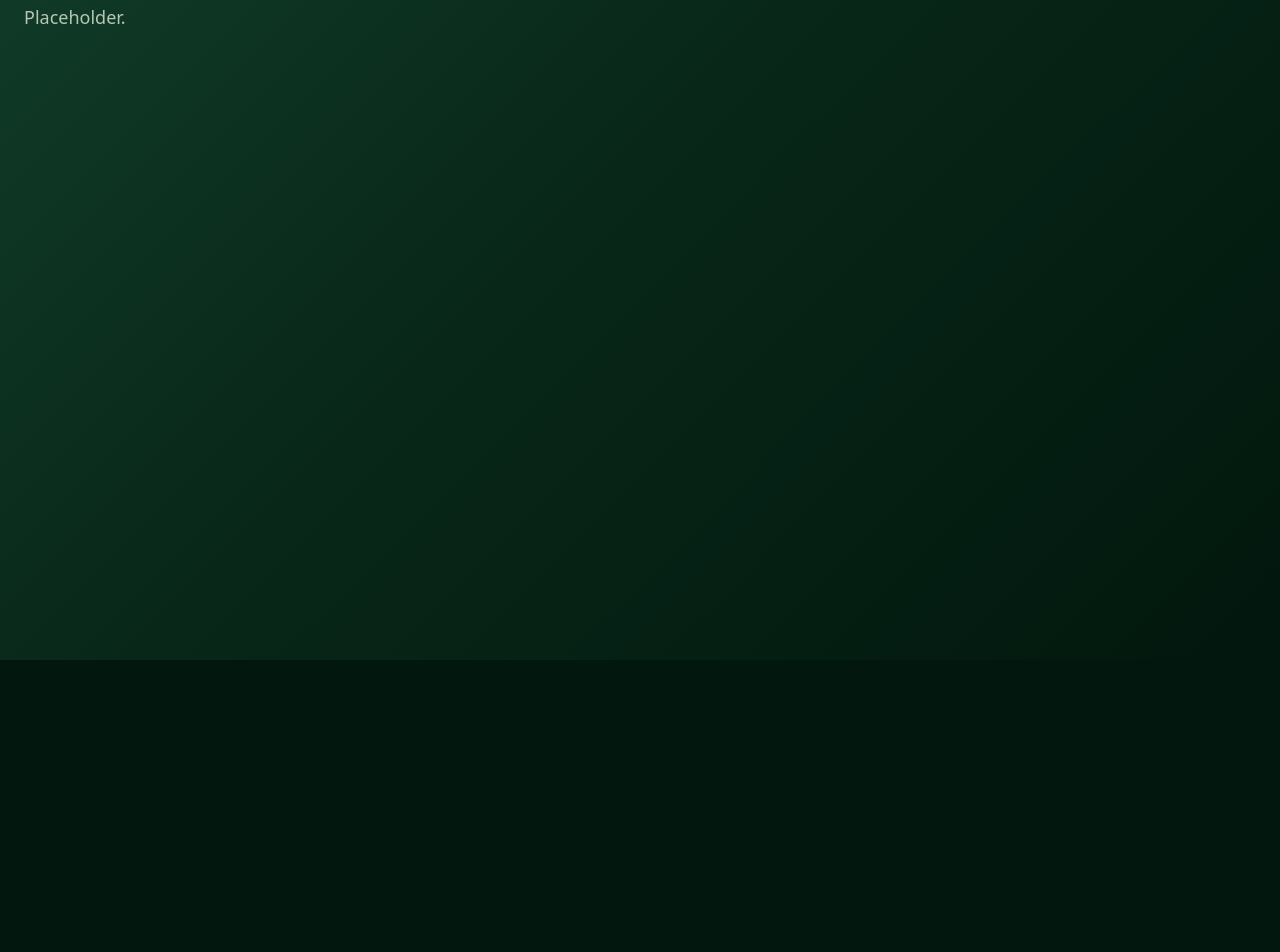
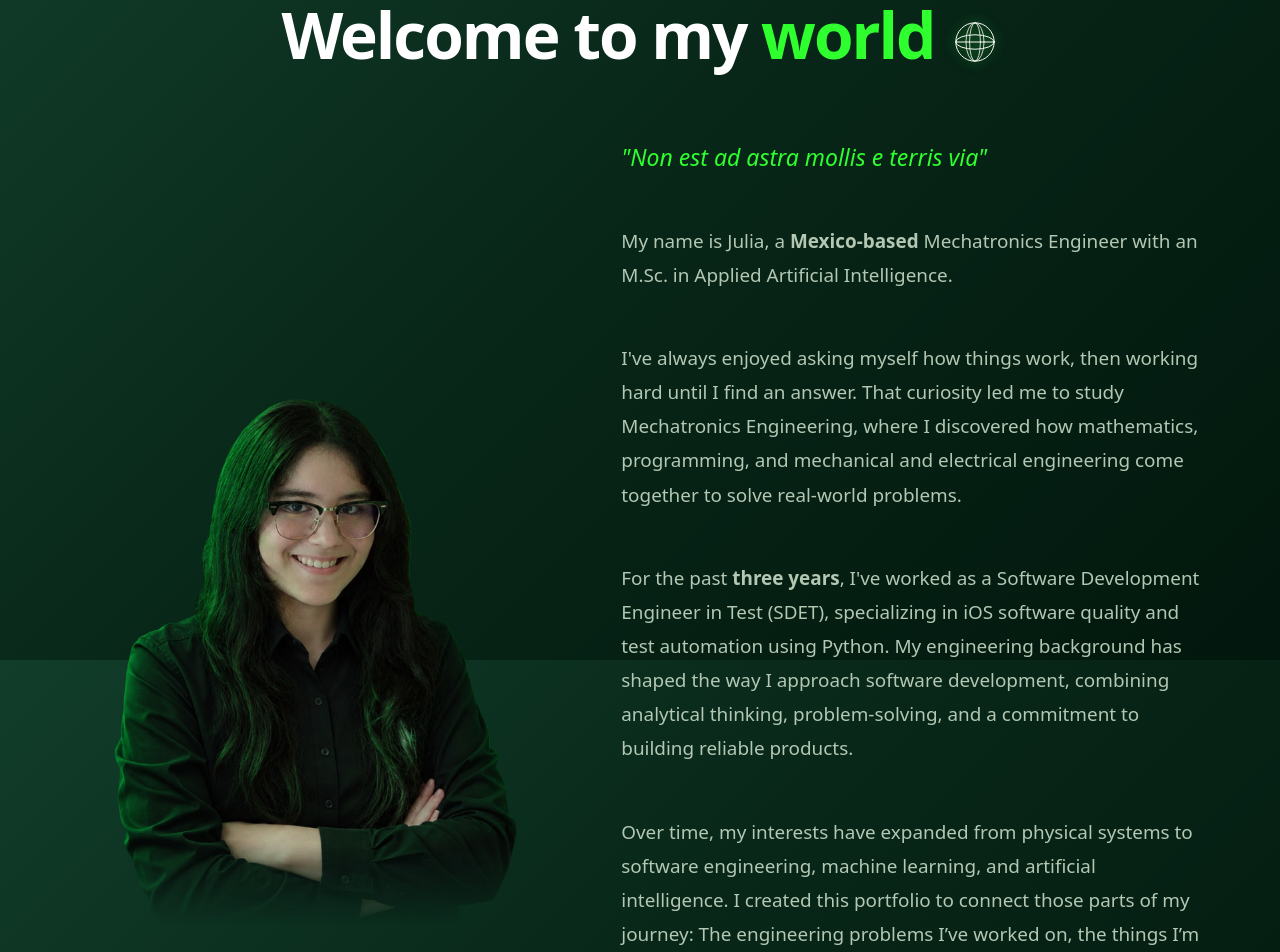
Before and after one commit to kaudrawmich/julys-portfolio, a React (Vite) app: page /about in a window 1280 px wide. Shown: the part 140-1092 px from the top of the page. Before the commit the page ends 800 px from the top, so only its background shows below. Built offline with nearby package versions, Linux system fonts and the light colour scheme.

Commit message:
firsts commits to about page

```diff
--- a/package.json
+++ b/package.json
@@ -11,6 +11,7 @@
   },
   "dependencies": {
     "lucide-react": "^1.70.0",
+    "motion": "^14.14.0",
     "react": "^19.3.1",
     "react-dom": "^19.3.1",
     "react-router-dom": "^7.18.5"
--- /dev/null
+++ b/src/Components/GlobeIcon.jsx
@@ -0,0 +1,94 @@
+
+import { motion, useReducedMotion } from 'motion/react'
+
+/* Longitude animation */
+const LONGITUDE_VARIANTS = {
+    normal: {
+        scaleX: 1,
+    },
+    animate: {
+        scaleX: [1, 0, -1, 0, 1],
+        transition: {
+            duration: 3,
+            ease: 'linear',
+            repeat: Number.POSITIVE_INFINITY,
+            times: [0, 0.25, 0.5, 0.75, 1],
+        },
+    },
+}
+
+/* Component */
+export function GlobeIcon({
+    className = '',
+    size = 48,
+    color = 'currentColor',
+    ...props
+}) {
+    const shouldReduceMotion = useReducedMotion()
+    const animationState = shouldReduceMotion
+        ? 'normal'
+        : 'animate'
+
+    return (
+        <span
+            className={className}
+            style={{
+                display: 'inline-flex',
+                alignItems: 'center',
+                justifyContent: 'center',
+                color,
+                verticalAlign: 'middle',
+            }}
+            {...props}
+        >
+            <svg
+                width={size}
+                height={size}
+                viewBox="0 0 100 100"
+                fill="none"
+                stroke="currentColor"
+                strokeWidth="2"
+                strokeLinecap="round"
+                strokeLinejoin="round"
+                aria-hidden="true"
+            >
+                {/* Outer sphere */}
+                <circle cx="50" cy="50" r="40" />
+
+                {/* Latitude lines */}
+                <ellipse
+                    cx="50"
+                    cy="50"
+                    rx="40"
+                    ry="15"
+                />
+
+                <path d="M10 50H90" />
+
+                {/* Rotating longitude lines */}
+                <motion.g
+                    initial="normal"
+                    animate={animationState}
+                    variants={LONGITUDE_VARIANTS}
+                    style={{
+                        transformOrigin: '50px 50px',
+                    }}
+                >
+                    <ellipse
+                        cx="50"
+                        cy="50"
+                        rx="18"
+                        ry="40"
+                    />
+
+                    <ellipse
+                        cx="50"
+                        cy="50"
+                        rx="30"
+                        ry="40"
+                    />
+                </motion.g>
+            </svg>
+        </span>
+    )
+}
--- /dev/null
+++ b/src/Pages/About.css
@@ -0,0 +1,166 @@
+/*
+About.css: About page styles
+*/
+
+/* Main page container */
+.about {
+    width: 100%;
+    max-width: 1400px;
+    margin: 0 auto;
+    padding: 40px 50px;
+}
+
+/* Centered page heading */
+.about-header {
+    text-align: center;
+    margin-bottom: 50px;
+}
+
+.about-globe {
+    color: #2FFE2F;
+    margin-left: 16px;
+    filter: drop-shadow(0 0 6px #2FFE2F80);
+}
+
+.about-header h1 {
+    font-size: clamp(2.8rem, 5vw, 4.5rem);
+    font-weight: 800;
+    line-height: 1.1;
+    letter-spacing: -2px;
+}
+
+.about-header h1 span {
+    color: #2FFE2F;
+}
+
+/* Two-column layout */
+.about-intro {
+    display: grid;
+    grid-template-columns: 1fr 1.2fr;
+    align-items: center;
+    gap: 60px;
+    min-height: 60vh;
+}
+
+/* Left: Profile picture */
+.about-image {
+    display: flex;
+    align-items: center;
+    justify-content: center;
+    width: 100%;
+}
+
+.about-image img {
+    display: block;
+    width: 100%;
+    max-width: 450px;
+    height: auto;
+
+    border: none;
+    border-radius: 0;
+
+    filter: none;
+
+    mask-image: linear-gradient(
+        to bottom,
+        black 0%,
+        black 85%,
+        transparent 100%
+    );
+}
+
+/* Right: Biography */
+.about-content {
+    display: flex;
+    flex-direction: column;
+    align-items: flex-start;
+    gap: 12px;
+}
+
+.about-content h2 {
+    font-size: clamp(1.5rem, 3vw, 2.2rem);
+    color: white;
+}
+
+.about-quote {
+    font-style: italic;
+    font-size: clamp(1.1rem, 1.8vw, 1.5rem);
+    color: #2FFE2F;
+}
+
+.about-description {
+    max-width: 650px;
+    font-size: 1.05rem;
+    line-height: 1.8;
+    color: var(--text);
+}
+
+/* Horizontal divider */
+.about-divider {
+    width: 100%;
+    height: 1px;
+    margin: 60px 0;
+
+    border: none;
+    background-color: var(--accent);
+    opacity: 0.5;
+}
+
+/* Other interests */
+.about-interests {
+    text-align: center;
+    padding: 20px 0 60px;
+}
+
+.about-interests h2 {
+    font-size: clamp(1.8rem, 3vw, 2.5rem);
+    margin-bottom: 30px;
+}
+
+/* Interest buttons */
+.about-buttons {
+    display: flex;
+    justify-content: center;
+    align-items: center;
+    flex-wrap: wrap;
+    gap: 20px;
+}
+
+/* Tablet and mobile */
+@media (max-width: 900px) {
+    .about {
+        padding: 40px 24px;
+    }
+
+    .about-intro {
+        grid-template-columns: 1fr;
+        gap: 40px;
+        min-height: auto;
+    }
+
+    .about-content {
+        align-items: center;
+        text-align: center;
+    }
+
+    .about-image img {
+        max-width: 300px;
+    }
+}
+
+/* Small mobile screens */
+@media (max-width: 480px) {
+    .about {
+        padding: 30px 20px;
+    }
+
+    .about-image img {
+        max-width: 240px;
+    }
+}
+
+@media (max-width: 480px) {
+    .about-globe {
+        margin-left: 8px;
+    }
+}
--- a/src/Pages/About.jsx
+++ b/src/Pages/About.jsx
@@ -1,15 +1,64 @@
 /*
 About.jsx: Second page of the Portfolio
 */
+import { GlobeIcon } from '../Components/GlobeIcon.jsx'
+import me from '../assets/me.png'
+import './About.css'
 
 
 export function About() {
     console.log('About page rendered...')
 
     return (
-        <div>
-            <h1>Welcome to About page!</h1>
-            <p>Placeholder.</p>
-        </div>
+        <main className="about">
+            {/* Page heading */}
+            <header className="about-header">
+                <h1>
+                    Welcome to my <span>world</span>
+                    <GlobeIcon className="about-globe" size="0.75em" />
+                </h1>
+            </header>
+
+            {/* Introduction */}
+            <section className="about-intro">
+                {/* My picture */}
+                <div className="about-image">
+                    <img src={me} alt="Julia's picture"/>
+                </div>
+
+                {/* Text introduction */}
+                <section className="about-content">
+                    <p className="about-quote"> "Non est ad astra mollis e terris via"</p>
+                    <p className="about-description">
+                        My name is Julia, a <strong>Mexico-based</strong> Mechatronics Engineer with an M.Sc. in Applied Artificial Intelligence.
+                    </p>
+                    <p className="about-description">
+                        I've always enjoyed asking myself how things work, then working hard until I find an answer.
+                        That curiosity led me to study Mechatronics Engineering, where I discovered how mathematics, programming,
+                        and mechanical and electrical engineering come together to solve real-world problems.
+                    </p>
+                    <p className="about-description">
+                        For the past <strong>three years</strong>, I've worked as a Software Development Engineer in Test (SDET), specializing in
+                        iOS software quality and test automation using Python. My engineering background has shaped the way I
+                        approach software development, combining analytical thinking, problem-solving, and a commitment to building reliable products.
+                    </p>
+                    <p className="about-description">
+                        Over time, my interests have expanded from physical systems to software engineering, machine learning, and artificial intelligence.
+                        I created this portfolio to connect those parts of my journey:
+                        The engineering problems I’ve worked on,
+                        the things I’m learning,
+                        and the ideas I’d like to explore next.
+                    </p>
+                    <p className="about-description">
+                        Looking ahead, I want to continue growing as an engineer and technical leader, deepen my expertise in test automation,
+                        and explore how AI can contribute to innovative engineering solutions.
+                        Let's connect!
+                    </p>
+                </section>
+            </section>
+
+            {/* Divider */}
+            <hr className="about-divider" />
+        </main>
     )
 }
```
Also changed, not shown: src/assets/me.png (added), 1 other file (tests, documents, lock files or other folders).
